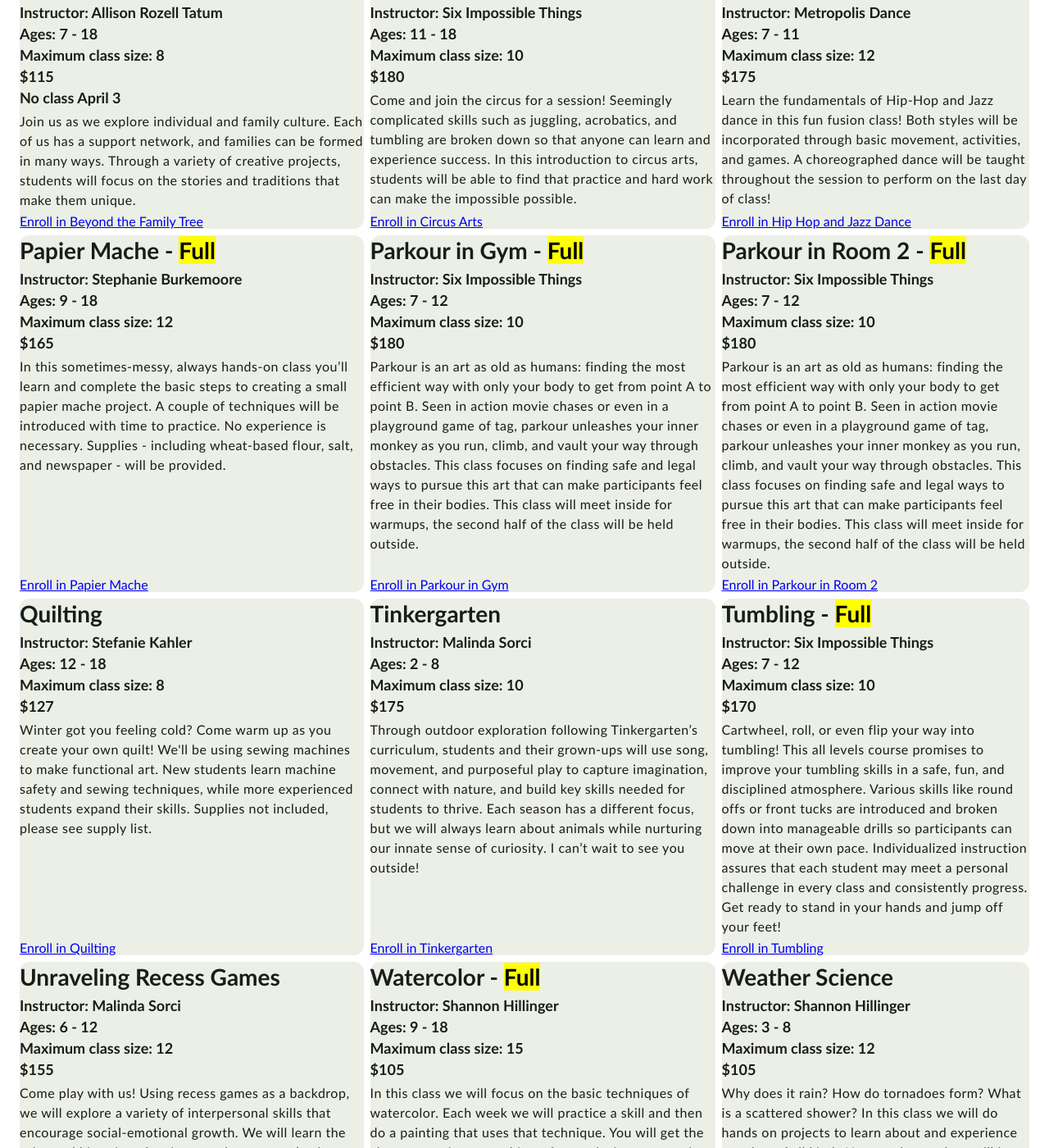
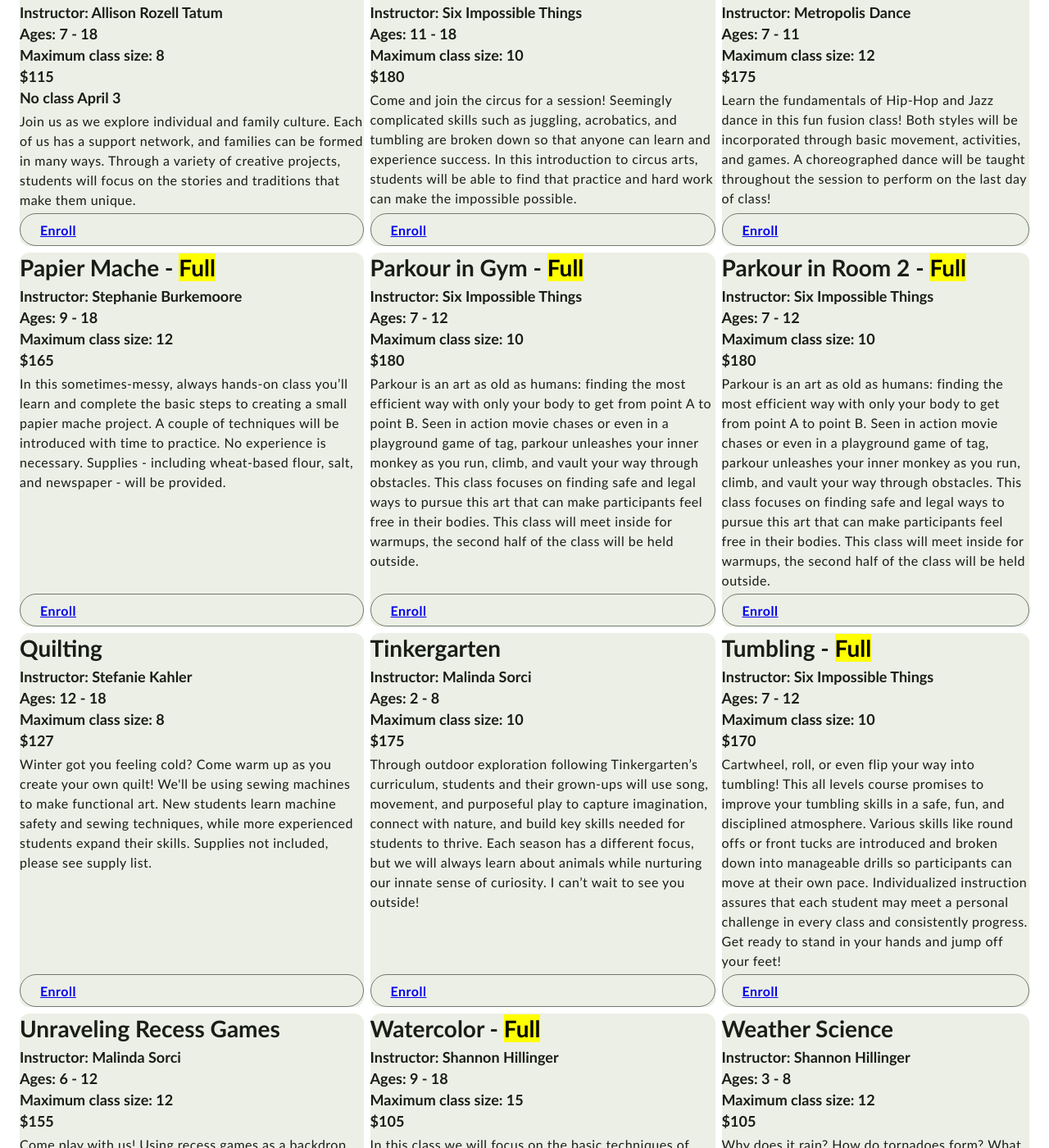
Before and after one commit to loyalheightshomeschool/loyalheightshomeschool.github.io, a Jekyll site: the page built from _quarters/2024-spring.html, in a window 1280 px wide and 1400 px high, scrolled down 988 px. Shown: the whole window at 82% size. Built offline with Jekyll 4.4.1, drawn with Linux system fonts in a browser that asks for light colours; some of the changed text lies outside the part shown.

Commit message:
Update quarter.html

```diff
--- a/_layouts/quarter.html
+++ b/_layouts/quarter.html
@@ -166,7 +166,7 @@ layout: default
     {% if class.exceptions %}<br>{{ class.exceptions }}{% endif %}
   </div>{% endif %}
   {% if class.description %}<div class="description">{{ class.description }}</div>{% endif %}
-  {% if class.link %}<a rel="noreferrer noopener" target="_blank" href="{{ class.link }}">Enroll in {{ class.class_name }}</a>{% endif %}
+  {% if class.link %}<a class="button__outlined" rel="noreferrer noopener" target="_blank" href="{{ class.link }}">Enroll</a>{% endif %}
 </div>
 {% endif %}{% endfor %}
 </div>
```
